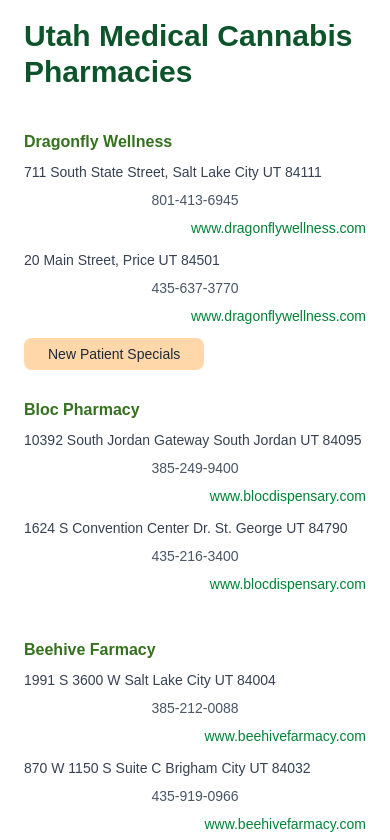
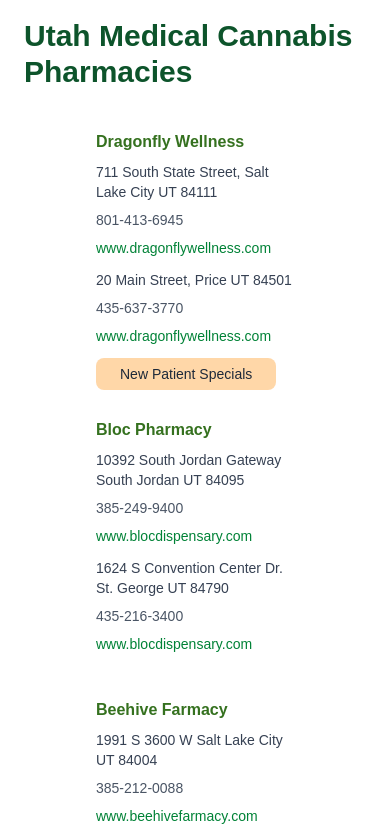
Before and after one commit to Diegopie/sapa-nextjs, a Next.js app: page / in a window 390 px wide. Shown: the part 5180-6020 px from the top of the page. Built offline with nearby package versions, Linux system fonts and the light colour scheme.

Commit message:
updated for mobile, updated a tags for ally and now link to maps

```diff
--- a/src/components/PharmaciesList.tsx
+++ b/src/components/PharmaciesList.tsx
@@ -9,24 +9,31 @@
   return (
     <div className="grid grid-cols-1 gap-6">
       {pharmacies.map((pharmacy) => (
-        <div key={pharmacy.id} className="pharmacy-card mt-2 w-full">
-          <h3 className="font-bold text-ug-green-two">{pharmacy.title}</h3>            <div className="mt-2">
-            {/* Locations */}
-            {pharmacy.locations.map((location, index) => (
-              <div key={index} className="grid grid-cols-1 md:grid-cols-3 gap-2 mb-3 text-sm">
-                <div className="col-span-1">
-                  <p className="text-gray-700">{location.address}</p>
+        <div key={pharmacy.id} className="px-18 md:px-0 mt-2 w-full">
+          <h3 className="font-bold text-ug-green-two">{pharmacy.title}</h3>            <div className="mt-2">            {/* Locations */}
+                {pharmacy.locations.map((location, index) => (              <div key={index} className="flex flex-col md:flex-row justify-between mb-3 text-sm">
+                <div className="md:w-1/3 mb-2 md:mb-0">                  <a
+                    href={`https://maps.google.com/?q=${encodeURIComponent(location.address)}`}
+                    target="_blank"
+                    rel="noopener noreferrer"
+                    className="text-gray-700 hover:text-green-700 hover:underline focus:text-green-700 focus:underline"
+                  >
+                    {location.address}
+                  </a>
+                </div>                <div className="md:w-1/3 text-left md:text-center mb-2 md:mb-0">
+                  <a
+                    className="text-gray-600 hover:underline focus:underline hover:text-green-700 focus:text-green-700"
+                    href={`tel:1${location.phone}`}
+                  >
+                    {location.phone}
+                  </a>
                 </div>
-                <div className="col-span-1 text-center">
-                  <a className="text-gray-600" href={`tel:1${location.phone}`}>{location.phone}</a>
-                </div>
-                <div className="col-span-1 text-right">
-                  {location.website && (
-                    <a
+                <div className="md:w-1/3 text-left md:text-right">
+                  {location.website && (                    <a
                       href={`https://${location.website}`}
                       target="_blank"
                       rel="noopener noreferrer"
-                      className="text-green-700 hover:underline"
+                      className="text-green-700 hover:underline focus:underline"
                     >
                       {location.website}
                     </a>
```
